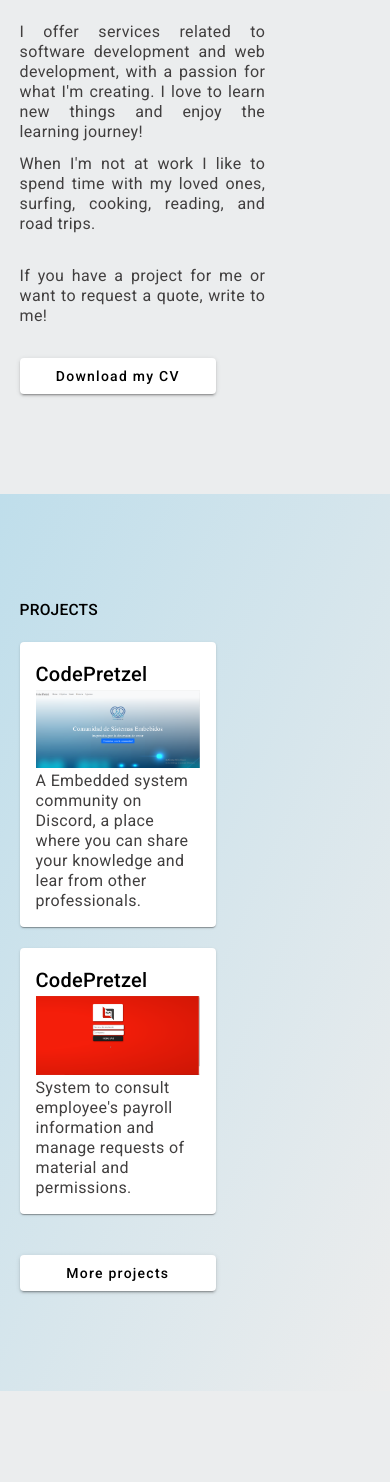
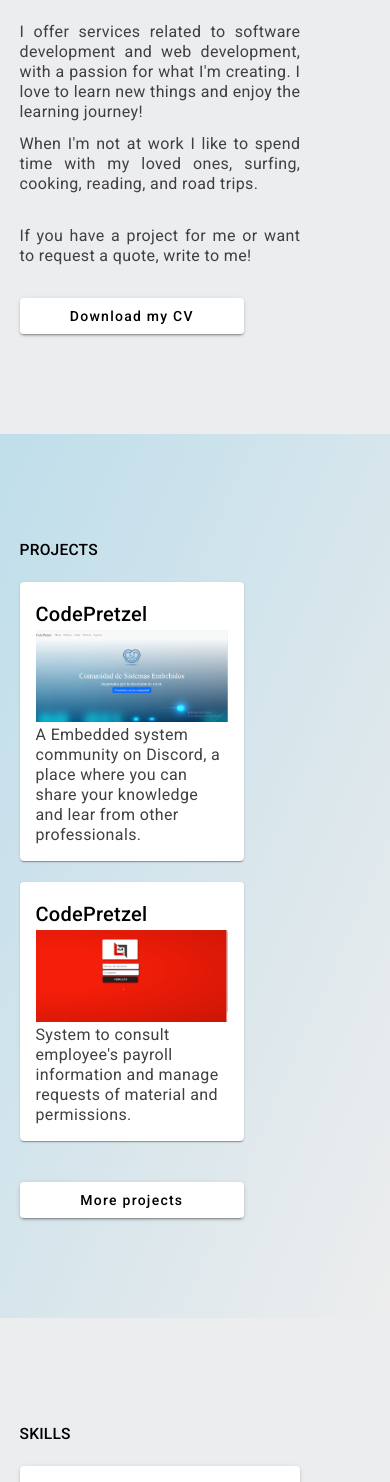
Before and after one commit to emmanuelnunoe/emmanuelnunoe, an Angular app in the folder website/emmanuelnuno/: page / in a window 390 px wide. Shown: the part 1033-2515 px from the top of the page. Built offline with nearby package versions, Linux system fonts and the light colour scheme.

Commit message:
improve readability on mobile devices

```diff
--- a/website/emmanuelnuno/src/styles.css
+++ b/website/emmanuelnuno/src/styles.css
@@ -74,6 +74,10 @@ h2 {
       width: 80%;
     }
 
+    .description{
+        width:80% !important;
+    }
+
 }
 
 .description {
```
